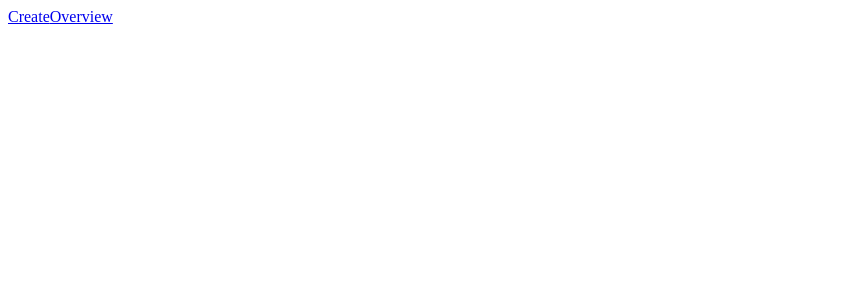
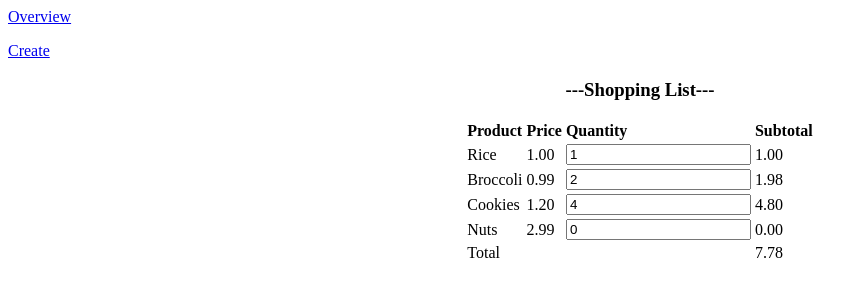
Before and after one commit to mithrixy/vue-shopping-list, a Vue app: page /overview in a window 1280 px wide. Shown: the top 300 px of the page, without its empty margins (0-868 px from the left). Built offline with nearby package versions, Linux system fonts and the light colour scheme.

Commit message:
router works

```diff
--- a/src/App.vue
+++ b/src/App.vue
@@ -1,9 +1,15 @@
 <script setup>
+import { RouterLink, RouterView } from 'vue-router'
+
 </script>
 
 <template>
   <nav>
+    <RouterLink to="/overview">Overview</RouterLink>
+
+    <p></p>
     <RouterLink to="/create">Create</RouterLink>
-    <RouterLink to="/overview">Overview</RouterLink>
-  </nav>
+
+    <RouterView />
+</nav>
 </template>
--- a/src/domains/components/GroceriesTable.vue
+++ b/src/domains/components/GroceriesTable.vue
@@ -2,7 +2,7 @@
 import { ref, computed } from 'vue'
 
 defineProps({
-    products: String,
+    products: Array,
 })
 const prices = ref([1.00, 0.99, 1.20, 2.99])
 const quantities = ref ([1, 2, 4, 0])
--- a/src/domains/pages/Create.vue
+++ b/src/domains/pages/Create.vue
@@ -1,4 +1,7 @@
 <script setup>
+
+console.log('create loaded')
+
 </script>
 
 <template>
--- a/src/domains/pages/Overview.vue
+++ b/src/domains/pages/Overview.vue
@@ -3,6 +3,8 @@ import GroceriesTable from '../components/GroceriesTable.vue'
 import { ref } from 'vue'
 
 const products = ref(["Rice", "Broccoli", "Cookies", "Nuts"])
+
+console.log('overview loaded')
 </script>
 
 <template>
--- a/src/domains/routes.js
+++ b/src/domains/routes.js
@@ -3,13 +3,15 @@ import Edit from './pages/Edit.vue'
 import Overview from './pages/Overview.vue'
 
 export default [
+    {   path: '/',
+        redirect: '/overview' },
+    {   path: '/overview',
+        name: 'overview',
+        component: Overview },
     {   path: '/create',
         name: 'create',
         component: Create },
     {   path: '/edit',
         name: 'edit',
-        component: Edit },
-    {   path: '/overview',
-        name: 'overview',
-        component: Overview }
+        component: Edit }
 ]
--- a/src/style.css
+++ b/src/style.css
@@ -3,3 +3,7 @@ table {
     margin-left: auto;
     margin-right: auto;
 }
+
+h3 {
+    text-align: center;
+}
```
